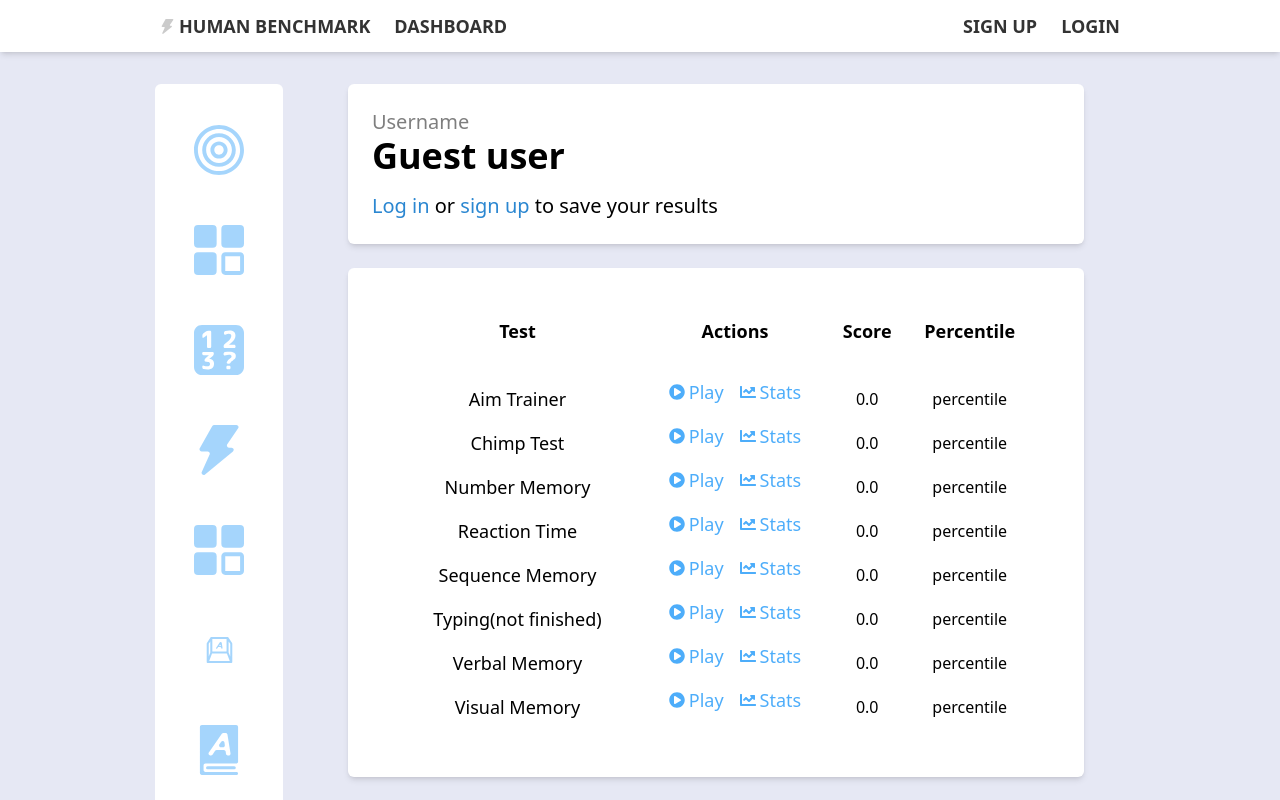
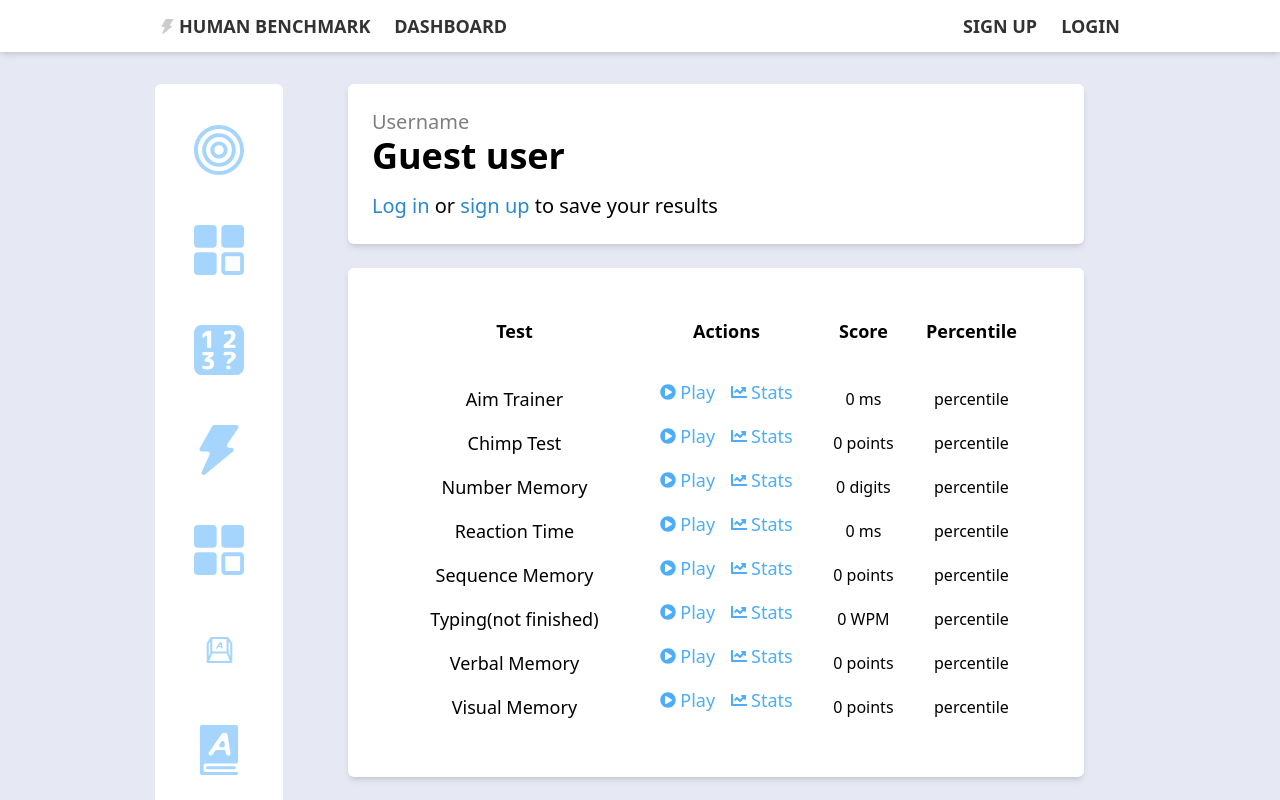
Before and after one commit to gitbeet/humanbenchmark-clone, a React (Vite) app: page /dashboard in a window 1280 px wide. Shown: the top 800 px of the page. Built offline with nearby package versions, Linux system fonts and the light colour scheme; no server answers; the database is empty.

Commit message:
working on updating the results correctly

```diff
--- a/src/components/Dashboard.tsx
+++ b/src/components/Dashboard.tsx
@@ -21,19 +21,24 @@
   [key: string]: JSX.Element;
 }
 
-interface NamesDataInterface {
-  [key: string]: string;
+interface GameInfoInterface {
+  [key: string]: GameInfoElement;
 }
 
-const namesData: NamesDataInterface = {
-  aimtrainer: "Aim Trainer",
-  chimptest: "Chimp Test",
-  numbermemory: "Number Memory",
-  reactiontime: "Reaction Time",
-  sequencememory: "Sequence Memory",
-  typing: "Typing(not finished)",
-  verbalmemory: "Verbal Memory",
-  visualmemory: "Visual Memory",
+interface GameInfoElement {
+  name: string;
+  measurement: string;
+}
+
+const namesData: GameInfoInterface = {
+  aimtrainer: { name: "Aim Trainer", measurement: "ms" },
+  chimptest: { name: "Chimp Test", measurement: "points" },
+  numbermemory: { name: "Number Memory", measurement: "digits" },
+  reactiontime: { name: "Reaction Time", measurement: "ms" },
+  sequencememory: { name: "Sequence Memory", measurement: "points" },
+  typing: { name: "Typing(not finished)", measurement: "WPM" },
+  verbalmemory: { name: "Verbal Memory", measurement: "points" },
+  visualmemory: { name: "Visual Memory", measurement: "points" },
 };
 
 const iconsData: IconsDataInterface = {
@@ -110,7 +115,7 @@
                   .map((res: any, index) => (
                     <tr key={index}>
                       <td className="text-center text-lg py-2">
-                        {namesData[res[0] as keyof NamesDataInterface]}
+                        {namesData[res[0]].name}
                       </td>
                       <td className=" text-center flex flex-col md:flex-row gap-4 justify-center items-center">
                         <IconLink
@@ -121,12 +126,16 @@
                         <IconLink text="Stats" icon={statsIcon} link={`#`} />
                       </td>
                       <td className="text-center">
-                        {(
-                          res[1].reduce(
-                            (acc: number, x: number) => acc + x,
-                            0
-                          ) / (res[1].length || 1)
-                        ).toFixed(1)}
+                        {/* parseFloat removes insignificant trailing 0s */}
+                        {parseFloat(
+                          (
+                            res[1].reduce(
+                              (acc: number, x: number) => acc + x,
+                              0
+                            ) / (res[1].length || 1)
+                          ).toFixed(1)
+                        )}{" "}
+                        {namesData[res[0]].measurement}
                       </td>
                       <td className=" text-center">percentile</td>
                     </tr>
--- a/src/components/NumberMemory.tsx
+++ b/src/components/NumberMemory.tsx
@@ -3,6 +3,7 @@
 import { numberMemoryIcon } from "../assets/icons";
 import Button from "./Button";
 import {
+  updateGlobalResults,
   updateResults,
   updateResultsLocalStorage,
 } from "../features/results/resultsSlice";
@@ -61,6 +62,28 @@
       return prev !== null ? prev + 1 : 1;
     });
     setShowNumberScreen(true);
+  };
+
+  const handleUpdateRes = () => {
+    if (user) {
+      dispatch(
+        updateResults({
+          game: "numbermemory",
+          result: level || 1,
+        })
+      );
+      dispatch(
+        updateGlobalResults({ game: "numbermemory", result: level || 1 })
+      );
+    } else {
+      dispatch(
+        updateResultsLocalStorage({
+          game: "numbermemory",
+          result: level || 1,
+        })
+      );
+    }
+    navigate("/dashboard");
   };
 
   useEffect(() => {
@@ -187,23 +210,7 @@
                     text="Save Score"
                     color="yellow"
                     type="button"
-                    onClick={() => {
-                      user
-                        ? dispatch(
-                            updateResults({
-                              game: "numbermemory",
-                              result: level || 1,
-                            })
-                          )
-                        : dispatch(
-                            updateResultsLocalStorage({
-                              game: "numbermemory",
-                              result: level || 1,
-                            })
-                          );
-
-                      navigate("/dashboard");
-                    }}
+                    onClick={handleUpdateRes}
                   />
                   <Button
                     text="Try Again"
--- a/src/components/ResultsScreen.tsx
+++ b/src/components/ResultsScreen.tsx
@@ -2,11 +2,13 @@
 import Button from "./Button";
 import { useAppDispatch, useAppSelector } from "../utilities/hooks";
 import {
+  updateGlobalResults,
   updateResults,
   updateResultsLocalStorage,
 } from "../features/results/resultsSlice";
 import { useNavigate } from "react-router-dom";
 import { useParams } from "react-router-dom";
+import roundToNearestProduct from "../utilities/roundToNearestProduct";
 interface Props {
   logo: any;
   heading?: string;
@@ -29,9 +31,43 @@
   const navigate = useNavigate();
   const params = useParams();
   const currentGame = params.gameName;
+
+  const handleUpdateRes = () => {
+    if (!currentGame) return;
+    if (user) {
+      dispatch(
+        updateResults({
+          game: currentGame,
+          result: resultToSave,
+        })
+      );
+      dispatch(
+        updateGlobalResults({
+          game: currentGame,
+          result:
+            currentGame === "reactiontime"
+              ? roundToNearestProduct(resultToSave, 25)
+              : currentGame === "aimtrainer"
+              ? roundToNearestProduct(resultToSave, 50)
+              : resultToSave,
+        })
+      );
+    } else {
+      dispatch(
+        updateResultsLocalStorage({
+          game: currentGame,
+          result: resultToSave,
+        })
+      );
+    }
+    navigate("/dashboard");
+  };
+
   if (!currentGame) return <h1>loading...</h1>;
+
   return (
     <div className="bg-blue game-window text-white text-center">
+      <p className="text-xl text-neutral-900">{currentGame}</p>
       <div className="scale-150 ">{logo}</div>
       <div className="space-y-2">
         <p className="text-3xl">{heading}</p>
@@ -39,27 +75,7 @@
       </div>
       <p>Save your score to see how you compare.</p>
       <div className="flex gap-4">
-        <Button
-          text="Save Score"
-          color="yellow"
-          onClick={() => {
-            user
-              ? dispatch(
-                  updateResults({
-                    game: currentGame,
-                    result: resultToSave,
-                  })
-                )
-              : dispatch(
-                  updateResultsLocalStorage({
-                    game: currentGame,
-                    result: resultToSave,
-                  })
-                );
-
-            navigate("/dashboard");
-          }}
-        />
+        <Button text="Save Score" color="yellow" onClick={handleUpdateRes} />
         <Button text="Try Again" onClick={onCLickTryAgain} />
       </div>
     </div>
--- /dev/null
+++ b/src/utilities/roundToNearestProduct.ts
@@ -0,0 +1,9 @@
+// rounding aimtainer and reactiontime results  for graph data for now (not accurate enough)
+
+function roundToNearestProduct(number: number, productNumber: 25 | 50) {
+  const roundedResult = Math.round(number / productNumber);
+  const nearestProduct = roundedResult * productNumber;
+  return nearestProduct;
+}
+
+export default roundToNearestProduct;
```
Also changed, not shown: src/components/AimTrainer.tsx (+0 -26 lines).
